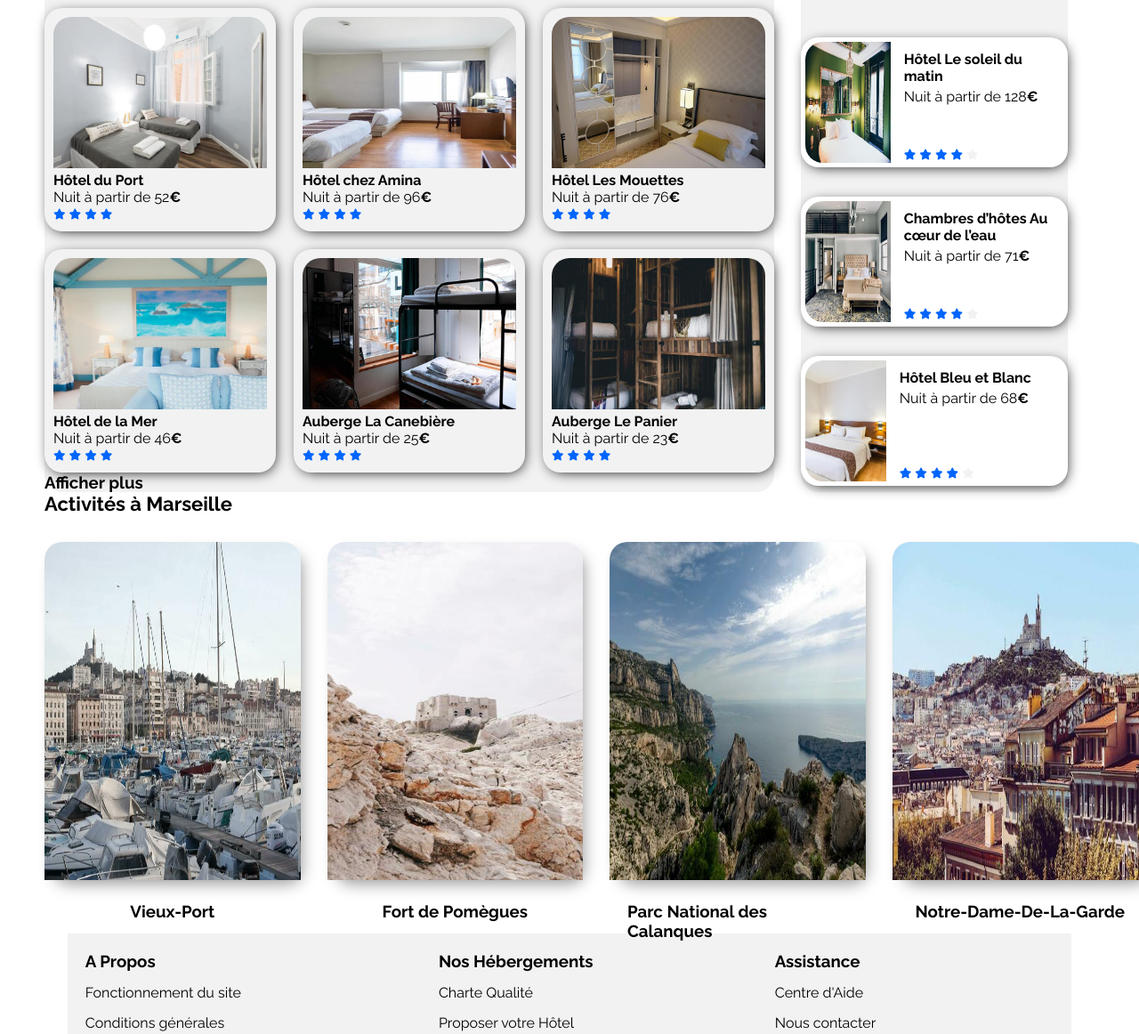
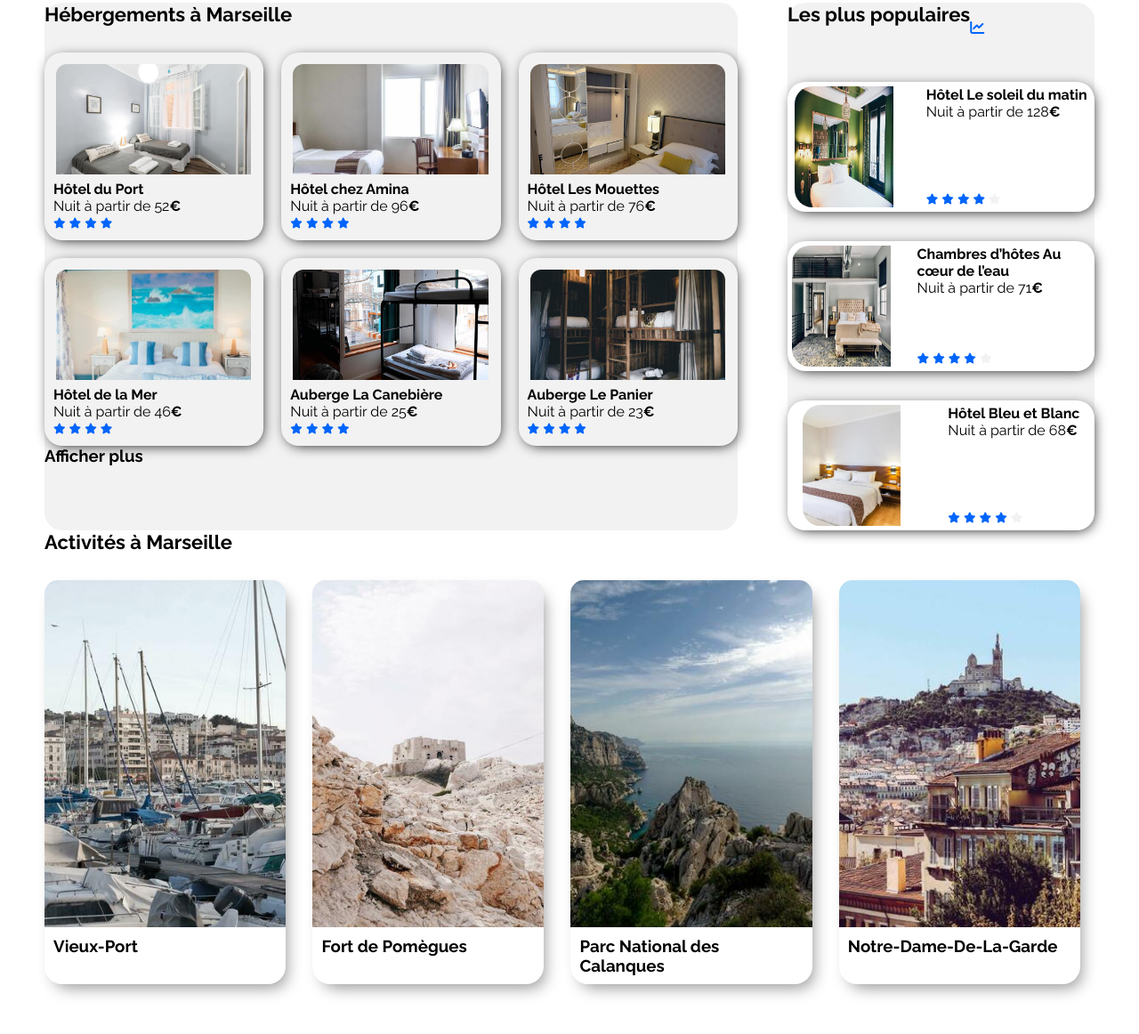
Before and after one commit to MaryaneZR/BOOKI_oc, a plain HTML site: page booki-starter-code-master/booki-starter-code-master/index.html in a window 1280 px wide. Shown: the part 430-1592 px from the top of the page at 89% size. Drawn offline with Linux system fonts and the light colour scheme.

Commit message:
update_CSS

```diff
--- a/booki-starter-code-master/booki-starter-code-master/css/style.css
+++ b/booki-starter-code-master/booki-starter-code-master/css/style.css
@@ -91,10 +91,13 @@ body {
 }
 
 .main-container {
-    width: 100%;
     max-width: 1440px;
-    padding: 0 50px;
+    padding: 50px;
     box-sizing: border-box;
+}
+
+.logements {
+    display: flex;
 }
 
 
@@ -150,6 +153,7 @@ header button {
 .filter_bar {
     display: flex;
     align-items: baseline;
+    flex-wrap: wrap;
 }
 
 .filter_bar>* {
@@ -218,10 +222,6 @@ header button {
     margin: 0px;
 }
 
-.logements {
-    display: inline-flex;
-}
-
 /****** Hebergements And Populaires ***********/
 
 .hebergement-cards {
@@ -231,23 +231,37 @@ header button {
     gap: 20px;
 }
 
-.hebergements-and-populaires {
+.hebergements-main .populaires {
     display: flex;
-    min-width: fit-content;
+    justify-content: space-between;
+    margin: 0.875rem;
+    padding: 1.875rem;
+    gap: 30px;
 }
 
 .hebergements-and-populaires section {
+    display: flex;
+    flex-direction: column;
     background-color: var(--main-bg-color);
+    min-width: fit-content;
     border-radius: 20px;
-    margin-right: 30px;
+}
+
+.hebergements-and-populaires{
+    display: flex;
+    justify-content: space-between;
+    flex-wrap: wrap;
 }
 
 /******************CARDS*******************/
 
 .card_hebergement img {
-    width: 240px;
-    height: 170px;
-    border-radius: 1.25rem 1.25rem 0rem 0rem;
+    width: 97%;
+    height: 124px;
+    padding: 3px;
+    border-top-right-radius: 15px;
+    border-top-left-radius: 15px;
+    object-fit: cover;
 }
 
 .card_hebergement {
@@ -256,17 +270,13 @@ header button {
     display: flex;
     flex-direction: column;
     padding: 10px;
+    max-inline-size: calc(100% * (250px / 190px));
 }
 
 /****** Populaires ***********/
 
-.populaires section {
-
-}
-
 .populaires-title {
     display: flex;
-    justify-content: space-between;
     align-items: center;
 }
 
@@ -275,6 +285,7 @@ header button {
     margin-top: 33px;
     justify-content: space-around;
     min-width: 270px;
+    max-width: 335px;
 }
 
 .populaires-cards img {
@@ -285,17 +296,16 @@ header button {
 }
 
 .populaires-cards .card-content {
-    width: 67%;
-    padding-left: 15px;
+    padding-left: 30px;
     display: flex;
     flex-direction: column;
     justify-content: space-between;
 }
 
-.populaires-cards .card-title {
+/* .populaires-cards .card-title {
     margin-top: 10px;
     margin-bottom: 4px;
-}
+} */
 
 .section-title {
     margin: 0;
@@ -321,7 +331,6 @@ header button {
     font-size: 16px;
 }
 
-
 .euro {
     font-weight: 700;
 }
@@ -337,32 +346,34 @@ header button {
 
 /************Activités***************/
 
-
 .container_activites {
     display: flex;
     gap: 30px;
-    margin-top: 30px;
-    max-height: 380px;
-    margin-bottom: 50px;
-    margin-right: 30px;
+}
+
+.container_activites .card-activites {
+    display: flex;
+    box-shadow: 6px 9px 17px -5px rgba(0, 0, 0, 0.41);
+    max-width: 23%;
 }
 
 .card-activites img {
-    border-top-left-radius: 20px;
-    border-top-right-radius: 20px;
+    height: 390px;
     width: 100%;
-    height: 100%;
+    object-fit: cover;
+    border-top-left-radius: 15px;
+    border-top-right-radius: 15px;
 }
 
 .card-activites {
+    flex-direction: column;
     border-radius: 20px;
-    box-shadow: 6px 9px 17px -5px rgba(0, 0, 0, 0.41);
-    min-width: 25%;
 }
 
 .card-activites h3 {
     justify-self: center;
-    padding: 20px;
+    padding: 10px;
+    flex-wrap: wrap;
 }
 
 /***********Footer*****************/
```
